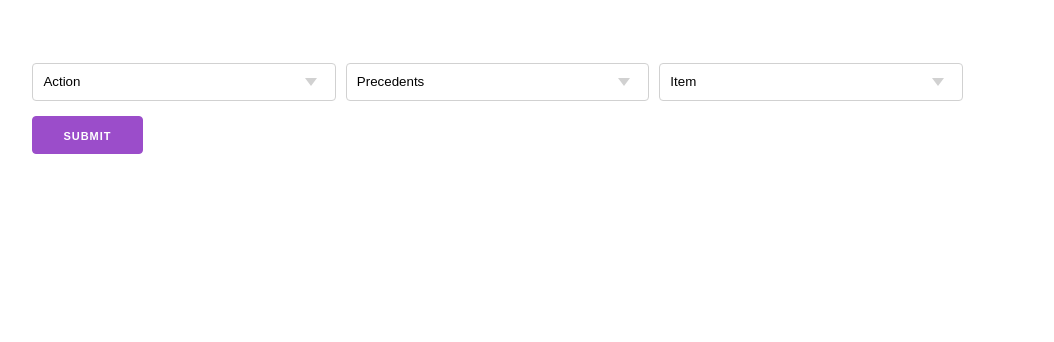
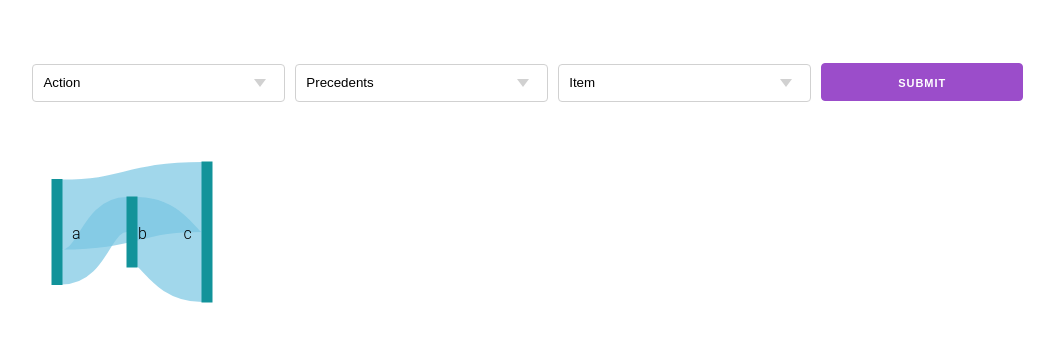
Before and after one commit to alliantce/insig, a React (Create React App) app in the folder client/: page /createstep in a window 1280 px wide. Shown: the top 342 px of the page, without its empty margins (102-1156 px from the left). Built offline with nearby package versions, Linux system fonts and the light colour scheme.

Commit message:
add simple sankey graph

```diff
--- a/client/src/CreateStep.tsx
+++ b/client/src/CreateStep.tsx
@@ -1,4 +1,5 @@
 import React, { Component } from 'react';
+import { Sankey } from 'react-vis';
 
 import './main.scss';
 import './createstep.scss';
@@ -40,6 +41,23 @@ class CreateStep extends Component<{}, ICreateStep> {
         event.preventDefault();
     }
 
+    drawGraph() {
+        const nodes = [{ name: 'a' }, { name: 'b' }, { name: 'c' }];
+        const links = [
+            { source: 0, target: 1, value: 10 },
+            { source: 0, target: 2, value: 20 },
+            { source: 1, target: 2, value: 20 }
+        ];
+        return (
+            <Sankey
+                nodes={nodes}
+                links={links}
+                width={200}
+                height={200}
+            />
+        );
+    }
+
     render() {
         const { action, precedents, item } = this.state;
         return (
@@ -56,6 +74,7 @@ class CreateStep extends Component<{}, ICreateStep> {
                     </select>
                     <input type="submit" />
                 </form>
+                {this.drawGraph()}
             </main>
         );
     }
--- a/client/src/createstep.scss
+++ b/client/src/createstep.scss
@@ -1,4 +1,29 @@
 select {
-    width: 30%;
+    width: 25%;
     margin-right: 1%;
 }
+
+form input[type="submit"] {
+    width: 20%;
+}
+
+/* graphic slytes */
+.node {
+    cursor: pointer;
+}
+
+.node circle {
+    fill: #fff;
+    stroke: steelblue;
+    stroke-width: 1.5px;
+}
+
+.node text {
+    font: 10px sans-serif;
+}
+
+.link {
+    fill: none;
+    stroke: #ccc;
+    stroke-width: 1.5px;
+}
```
